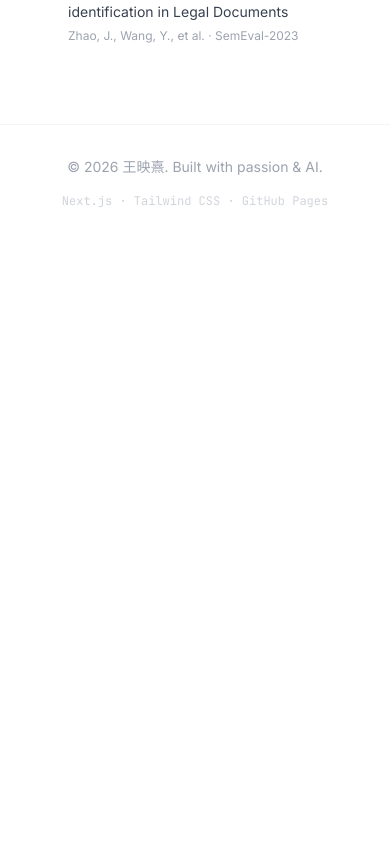
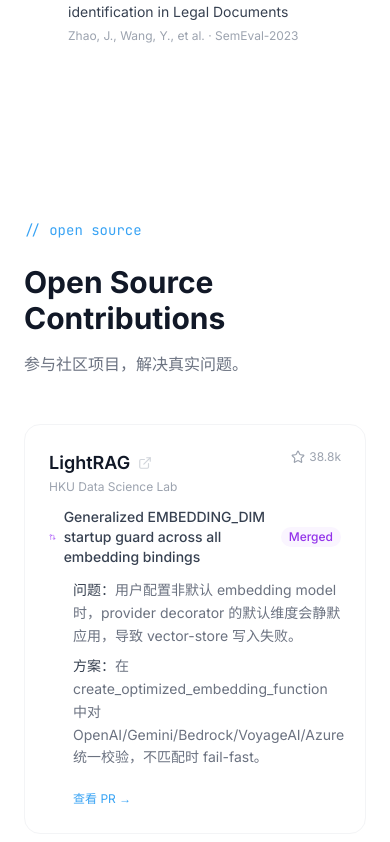
Before and after one commit to ClaireXi99/claire-portfolio, a Next.js app: page /claire-portfolio/ in a window 390 px wide. Shown: the part 4362-5204 px from the top of the page. Before the commit the page ends 4603 px from the top, so only its background shows below. Built offline with nearby package versions, Linux system fonts and the light colour scheme.

Commit message:
feat: add Open Source Contributions section with LightRAG PR

```diff
--- a/src/app/page.tsx
+++ b/src/app/page.tsx
@@ -3,6 +3,7 @@
 import { VibeCodingSection } from "@/components/VibeCodingSection";
 import { ProjectsSection } from "@/components/ProjectsSection";
 import { PapersSection } from "@/components/PapersSection";
+import { OpenSourceSection } from "@/components/OpenSourceSection";
 import { Footer } from "@/components/Footer";
 
 export default function Home() {
@@ -14,6 +15,7 @@
         <VibeCodingSection />
         <ProjectsSection />
         <PapersSection />
+        <OpenSourceSection />
       </main>
       <Footer />
     </>
--- a/src/components/Navigation.tsx
+++ b/src/components/Navigation.tsx
@@ -7,6 +7,7 @@
   { label: "vibe coding", href: "#vibe-coding" },
   { label: "work", href: "#projects" },
   { label: "papers", href: "#papers" },
+  { label: "open source", href: "#open-source" },
 ];
 
 export function Navigation() {
--- /dev/null
+++ b/src/components/OpenSourceSection.tsx
@@ -0,0 +1,97 @@
+import { GitPullRequest, Star, ExternalLink } from "lucide-react";
+
+const contributions = [
+  {
+    project: "LightRAG",
+    repo: "https://github.com/HKUDS/LightRAG",
+    stars: "38.8k",
+    org: "HKU Data Science Lab",
+    contribution: "Generalized EMBEDDING_DIM startup guard across all embedding bindings",
+    background:
+      "用户配置非默认 embedding model 时，provider decorator 的默认维度会静默应用，导致 vector-store 写入失败。",
+    solution:
+      "在 create_optimized_embedding_function 中对 OpenAI/Gemini/Bedrock/VoyageAI/Azure 统一校验，不匹配时 fail-fast。",
+    pr: "https://github.com/HKUDS/LightRAG/pull/3646",
+    status: "Merged" as const,
+  },
+];
+
+export function OpenSourceSection() {
+  return (
+    <section id="open-source" className="py-24 px-6">
+      <div className="max-w-4xl mx-auto">
+        <p className="font-mono text-sm text-primary-500 mb-6">
+          {"// open source"}
+        </p>
+        <h2 className="text-3xl md:text-4xl font-bold text-gray-900 mb-4">
+          Open Source Contributions
+        </h2>
+        <p className="text-gray-500 mb-12">
+          参与社区项目，解决真实问题。
+        </p>
+
+        <div className="space-y-6">
+          {contributions.map((item) => (
+            <div
+              key={item.pr}
+              className="p-6 rounded-2xl border border-gray-100 hover:border-primary-100 transition-colors"
+            >
+              <div className="flex items-start justify-between gap-4 mb-3">
+                <div>
+                  <a
+                    href={item.repo}
+                    target="_blank"
+                    rel="noopener noreferrer"
+                    className="inline-flex items-center gap-2 text-lg font-semibold text-gray-900 hover:text-primary-600 transition-colors"
+                  >
+                    {item.project}
+                    <ExternalLink className="w-3.5 h-3.5 text-gray-300" />
+                  </a>
+                  <p className="text-xs text-gray-400 mt-0.5">
+                    {item.org}
+                  </p>
+                </div>
+                <div className="flex items-center gap-1 text-xs text-gray-400 shrink-0">
+                  <Star className="w-3.5 h-3.5" />
+                  {item.stars}
+                </div>
+              </div>
+
+              <div className="flex items-center gap-2 mb-3">
+                <GitPullRequest className="w-4 h-4 text-purple-500" />
+                <span className="text-sm font-medium text-gray-700">
+                  {item.contribution}
+                </span>
+                <span className="px-2 py-0.5 rounded-full bg-purple-50 text-xs font-medium text-purple-600">
+                  {item.status}
+                </span>
+              </div>
+
+              <div className="ml-6 space-y-2 text-sm text-gray-500 leading-relaxed">
+                <p>
+                  <span className="text-gray-700 font-medium">问题：</span>
+                  {item.background}
+                </p>
+                <p>
+                  <span className="text-gray-700 font-medium">方案：</span>
+                  {item.solution}
+                </p>
+              </div>
+
+              <div className="mt-4 ml-6">
+                <a
+                  href={item.pr}
+                  target="_blank"
+                  rel="noopener noreferrer"
+                  className="inline-flex items-center gap-1.5 text-xs text-primary-500 hover:text-primary-600 transition-colors"
+                >
+                  查看 PR →
+                </a>
+              </div>
+            </div>
+          ))}
+        </div>
+      </div>
+    </section>
+  );
+}
```
